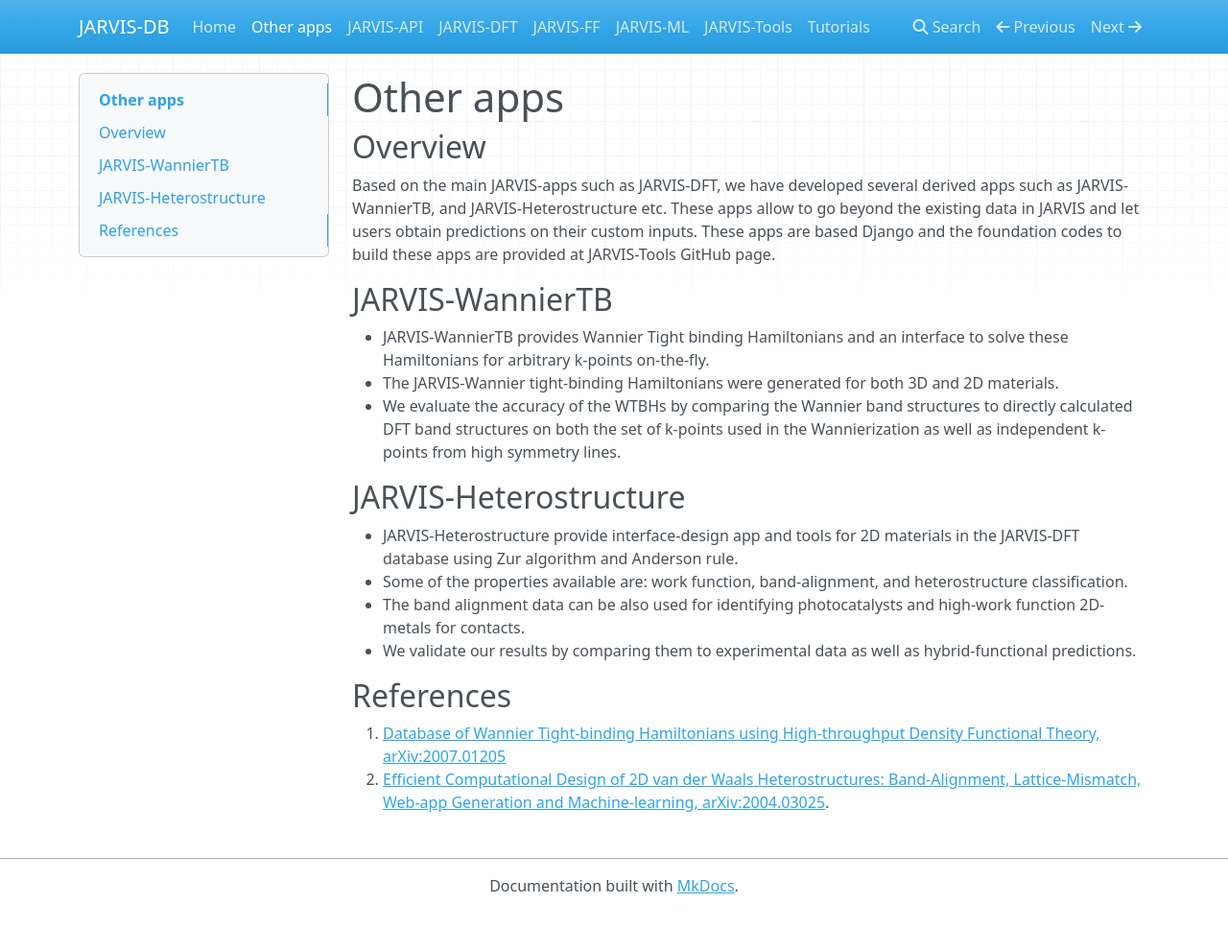
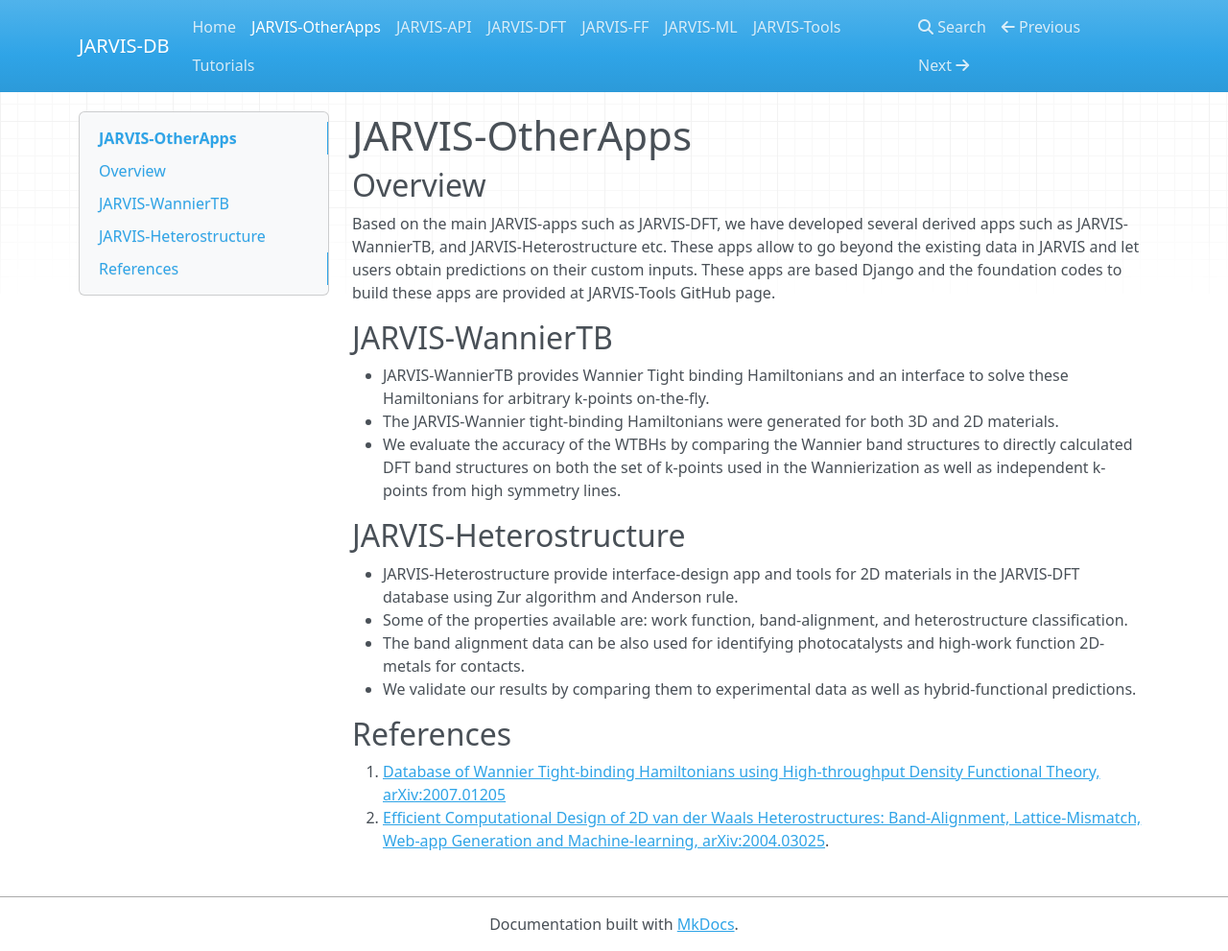
Before and after one commit to JARVIS-Materials-Design/dbdocs, an MkDocs documentation site: the page built from docs/derivedapps.md, in a window 1280 px wide and 991 px high. Shown: the whole window at 96% size. Built offline with MkDocs 1.6.1, drawn with Linux system fonts in a browser that asks for light colours; nearby versions of some CDN libraries.

```diff
--- a/docs/derivedapps.md
+++ b/docs/derivedapps.md
@@ -1,4 +1,4 @@
-# Other apps
+# JARVIS-OtherApps
 
 ## Overview
 
```
